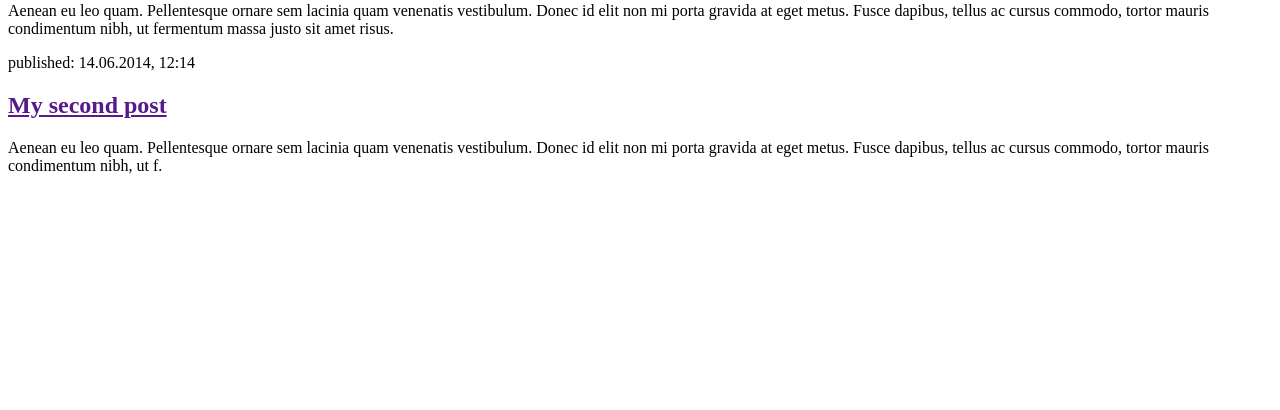
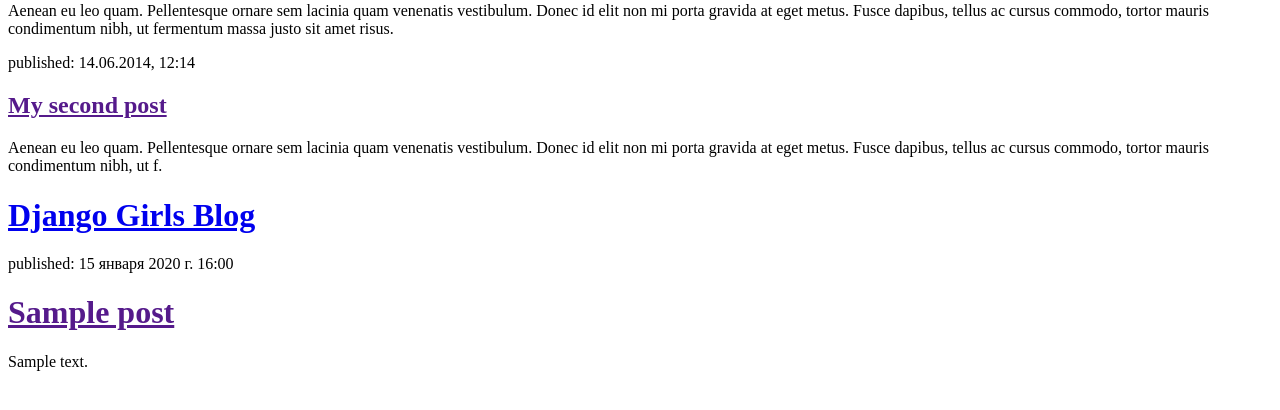
Before and after one commit to AdilKad67/my-first-blog, a Django app: page / in a window 1280 px wide. Shown: the part 149-559 px from the top of the page. Run offline with Django 5.2, Linux system fonts and the light colour scheme; tables that the repository leaves empty hold one stand-in row (values such as "Sample post").

Commit message:
Modified templates to display posts from database.

```diff
--- a/blog/templates/blog/post_list.html
+++ b/blog/templates/blog/post_list.html
@@ -20,3 +20,14 @@
         </div>
     </body>
 </html>
+<div>
+    <h1><a href="/">Django Girls Blog</a></h1>
+</div>
+
+{% for post in posts %}
+    <div>
+        <p>published: {{ post.published_date }}</p>
+        <h1><a href="">{{ post.title }}</a></h1>
+        <p>{{ post.text|linebreaksbr }}</p>
+    </div>
+{% endfor %}
--- a/blog/views.py
+++ b/blog/views.py
@@ -1,6 +1,8 @@
 from django.shortcuts import render
-
+from django.utils import  timezone
+from .models import  Post
 # Create your views here.
 
 def post_list(request):
-    return render(request, 'blog/post_list.html', {})
+    posts = Post.objects.filter(published_date__lte=timezone.now()).order_by('published_date')
+    return render(request, 'blog/post_list.html',{'posts': posts})
```
